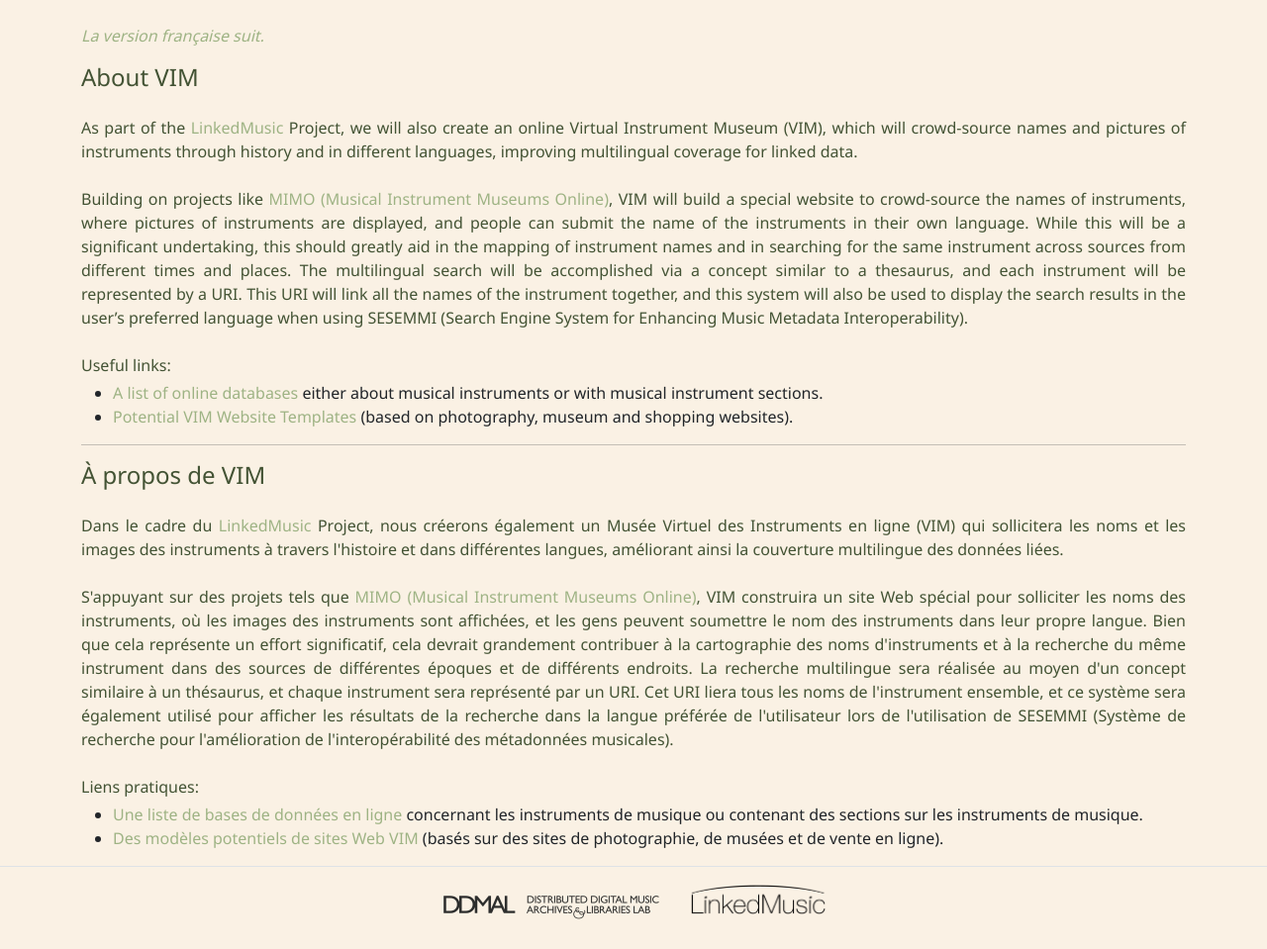
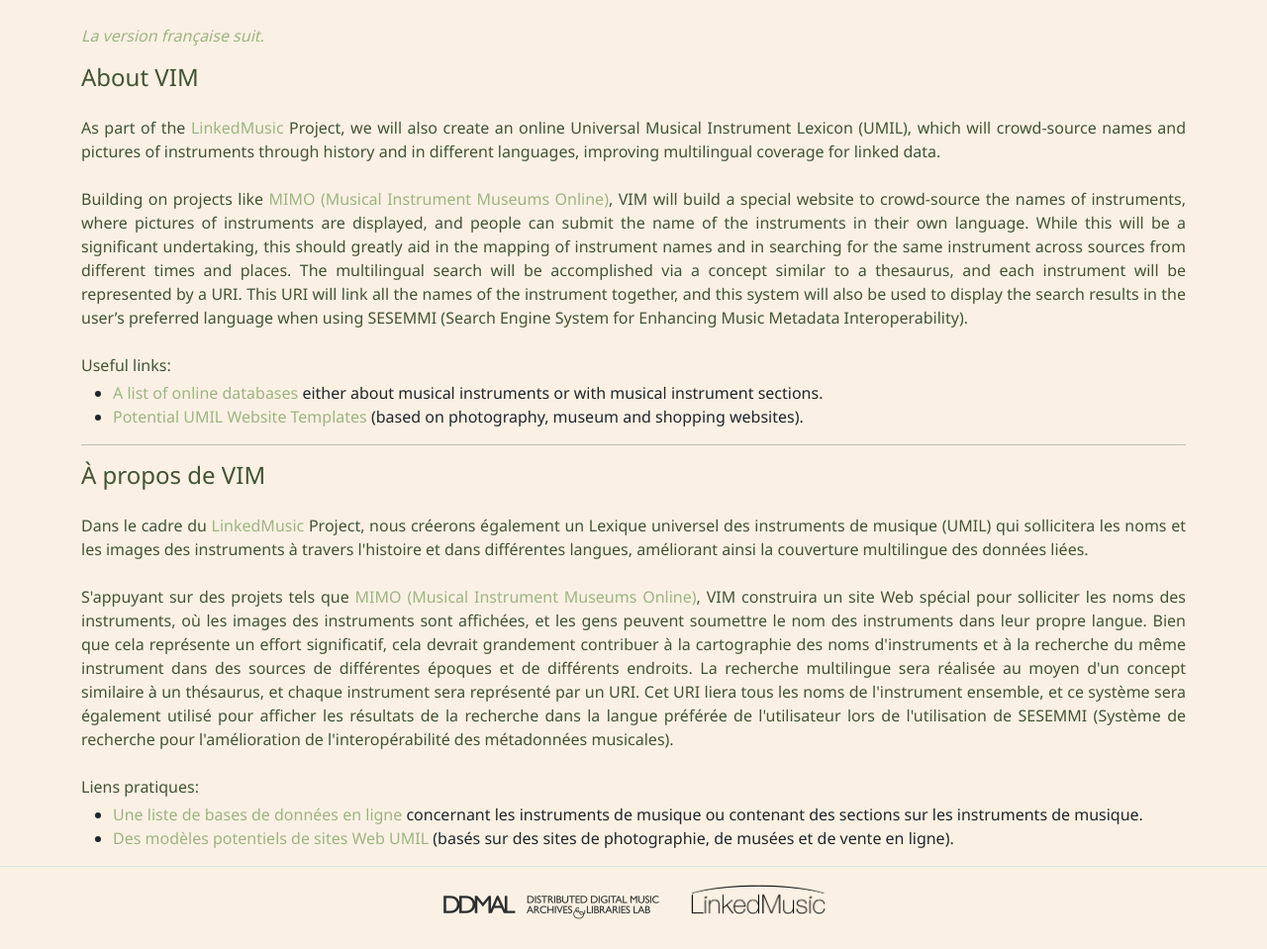
Before and after one commit to DDMAL/VIM, a Django app: page /about/ in a window 1280 px wide. Shown: the part 76-1035 px from the top of the page at 99% size. Run offline with Django 4.2, Linux system fonts and the light colour scheme.

Commit message:
Changed VIM and Virtual Instrument Museum to UMIL

```diff
--- a/web-app/django/VIM/apps/main/templates/main/about.html
+++ b/web-app/django/VIM/apps/main/templates/main/about.html
@@ -19,7 +19,7 @@ About
         <p class="my-4">
           As part of the
           <a href="https://linkedmusic.ca/">LinkedMusic</a>
-          Project, we will also create an online Virtual Instrument Museum (VIM), which will crowd-source names and pictures of instruments through history and in different languages, improving multilingual coverage for linked data.
+          Project, we will also create an online Universal Musical Instrument Lexicon (UMIL), which will crowd-source names and pictures of instruments through history and in different languages, improving multilingual coverage for linked data.
         </p>
         <p class="my-4">
           Building on projects like
@@ -34,7 +34,7 @@ About
               either about musical instruments or with musical instrument sections.
             </li>
             <li>
-              <a href="https://linkedmusic.ca/pdfs/VIM%20Potential%20Templates.pdf">Potential VIM Website Templates</a>
+              <a href="https://linkedmusic.ca/pdfs/VIM%20Potential%20Templates.pdf">Potential UMIL Website Templates</a>
               (based on photography, museum and shopping websites).
             </li>
           </ul>
@@ -48,7 +48,7 @@ About
         <p class="my-4">
           Dans le cadre du
           <a href="https://linkedmusic.ca/">LinkedMusic</a>
-          Project, nous créerons également un Musée Virtuel des Instruments en ligne (VIM) qui sollicitera les noms et les images des instruments à travers l'histoire et dans différentes langues, améliorant ainsi la couverture multilingue des données liées.
+          Project, nous créerons également un Lexique universel des instruments de musique (UMIL) qui sollicitera les noms et les images des instruments à travers l'histoire et dans différentes langues, améliorant ainsi la couverture multilingue des données liées.
         </p>
         <p class="my-4">
           S'appuyant sur des projets tels que
@@ -63,7 +63,7 @@ About
               concernant les instruments de musique ou contenant des sections sur les instruments de musique.
             </li>
             <li>
-              <a href="https://linkedmusic.ca/pdfs/VIM%20Potential%20Templates.pdf">Des modèles potentiels de sites Web VIM</a>
+              <a href="https://linkedmusic.ca/pdfs/VIM%20Potential%20Templates.pdf">Des modèles potentiels de sites Web UMIL</a>
               (basés sur des sites de photographie, de musées et de vente en ligne).
             </li>
           </ul>
--- a/web-app/django/VIM/apps/main/templates/main/index.html
+++ b/web-app/django/VIM/apps/main/templates/main/index.html
@@ -2,7 +2,7 @@
 {% load static %}
 
 {% block title %}
-VIM
+UMIL
 {% endblock %}
 
 {% block css_files %}
@@ -15,11 +15,11 @@ VIM
     <div class="row">
       <div class="col-6">
         <h1>
-          <span style='color: #9EB384;'>Virtual</span> Instrument <br>Museum
+          <span style='color: #9EB384;'>Universal</span> Musical Instrument <br>Lexicon
       </div>
       <div class="col-6 notranslate">
         <h1>
-          Musée <span style='color: #9EB384;'>Virtuel</span> des Instruments
+          Lexique <span style='color: #9EB384;'>Universel </span> des Instruments de Musique
         </h1>
       </div>
     </div>
```
